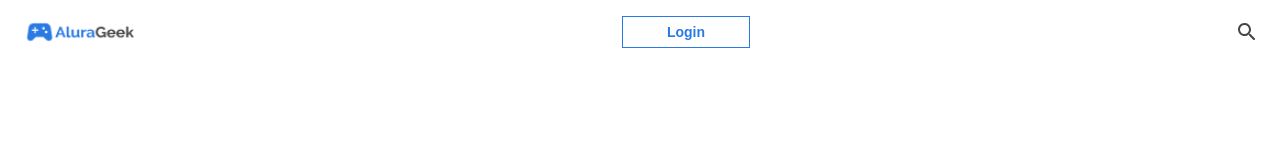
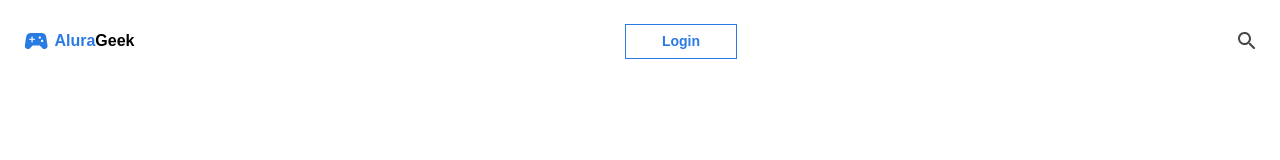
Before and after one commit to dawkk/AluraGeek, a plain HTML site: page index.html in a window 1280 px wide. Drawn offline with Linux system fonts and the light colour scheme.

Commit message:
Updating Logo text
Logo text now can be selected or read though accessibility tools. Instead of being all image, the logo stays as image and the text is now text. Just realized it would be better this way.

```diff
--- a/assets/css/header/login__button.css
+++ b/assets/css/header/login__button.css
@@ -1,9 +1,9 @@
 .login__button {
   color:#2A7AE4;
-  background-color: #FFFFFF;
-  border:thin solid #2A7AE4;
-  width: 8rem;
-  height: 2rem;
+  border:1.5px solid #2A7AE4;
+  background-color: #FFFFFFFF;
+  width: 7rem;
+  height: 2.2rem;
   font-size: 0.8rem;
   font: bold;
   font-weight: 600;
@@ -14,7 +14,6 @@
 @media screen and (min-width: 350) {
   .login__button {
     color:#2A7AE4;
-    background-color: #FFFFFF;
     border:thin solid #2A7AE4;
     width: 8rem;
     height: 2rem;
--- a/assets/css/header/logo.css
+++ b/assets/css/header/logo.css
@@ -1,3 +1,24 @@
-.logo {
-  width: 110px;
+
+.logo__container {
+  display: flex;
+  flex-direction: row;
+  width: 100px;
 }
+
+.logo__image {
+  width: 1.5rem;
+  padding-right: 0.4rem;
+}
+
+.logo__text{
+  list-style: none;
+  font-weight: bold;
+}
+
+.logo__title-black {
+  color:#464646;
+}
+
+.logo__text-blue {
+  color: #2A7AE4;
+}
--- a/assets/css/style.css
+++ b/assets/css/style.css
@@ -1,3 +1,4 @@
+
 .structureGrid {
   background:#FFFFFF;
     display: grid;
--- a/index.html
+++ b/index.html
@@ -19,11 +19,18 @@
 
 </head>
 <body class="structureGrid">
-
   <header>
     <nav>
       <div class="menu">
-      <img class="logo" src="./assets/img/Logo.png" alt="Logotipo AluraGeek"/>
+      <div>
+      <!-- <img class="logo" src="./assets/img/Logo.png" alt="Logotipo AluraGeek"/> -->
+
+        <ul class="logo__container">
+          <img class="logo__image" src="./assets/icons/logoController.svg" alt="Logotipo AluraGeek">
+          <li class="logo__text logo__text-blue">Alura</li>
+          <li class="logo__text logo__text-black">Geek</li>
+        </ul>
+      </div>
       <button class="login__button">Login
       </button>
       <img class="search" src="./assets/icons/search.svg" alt="Botão de pesquisa icone de lupa"/>
```
Also changed, not shown: assets/icons/logoController.svg (added).
